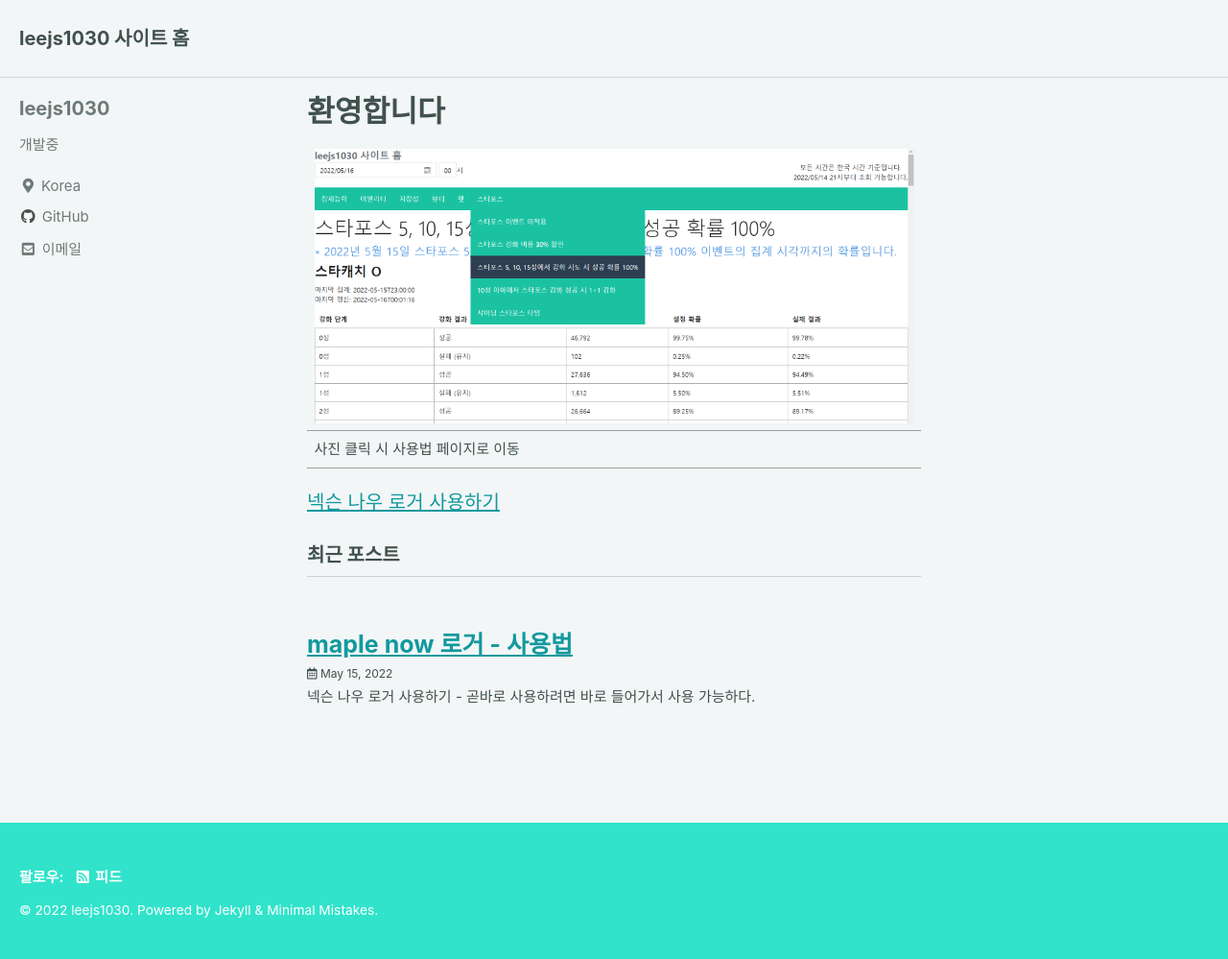
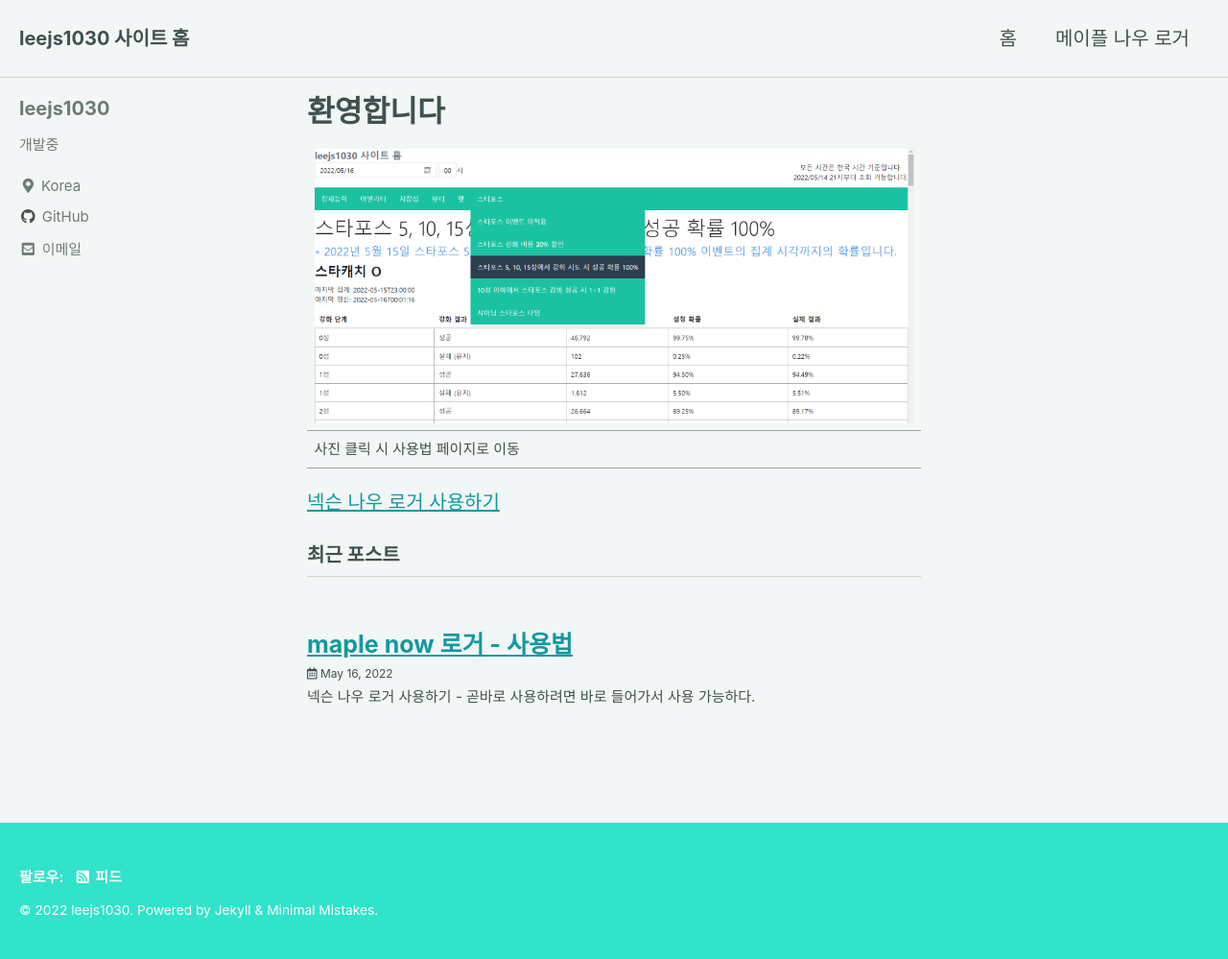
Before and after one commit to leejs1030/leejs1030.github.io, a Jekyll site: the page built from index.md, in a window 1280 px wide. Shown: the whole page at 96% size. Built offline with Jekyll 4.4.1, drawn with Linux system fonts in a browser that asks for light colours; cached includes are drawn as plain includes.

Commit message:
네비게이션 강화

```diff
--- a/_config.yml
+++ b/_config.yml
@@ -188,7 +188,7 @@
 permalink: /:categories/:title/
 paginate: 5 # amount of posts to show
 paginate_path: /page:num/
-timezone: # https://en.wikipedia.org/wiki/List_of_tz_database_time_zones
+timezone: Asia/Seoul # https://en.wikipedia.org/wiki/List_of_tz_database_time_zones
 
 
 # Plugins (previously gems:)
--- a/_data/navigation.yml
+++ b/_data/navigation.yml
@@ -1,5 +1,9 @@
 # main links
 main:
+  - title: '홈'
+    ufl: /
+  - title: "메이플 나우 로거"
+    url: /maplenow-logger
 #  - title: "Quick-Start Guide"
 #    url: https://mmistakes.github.io/minimal-mistakes/docs/quick-start-guide/
 #   - title: "About"
--- a/_layouts/only-site-title.html
+++ b/_layouts/only-site-title.html
@@ -6,7 +6,7 @@
   <div class="masthead__inner-wrap">
     <div class="masthead__menu">
       <nav id="site-nav" class="greedy-nav">
-        <a class="site-title" href="/">leejs1030 사이트 홈</a>
+        <a class="site-title" href="/">leejs 1030 사이트 홈으로</a>
         <!-- <ul class="visible-links"></ul>
         <button class="greedy-nav__toggle hidden" type="button" count="0">
           <span class="visually-hidden">토글 메뉴</span>
```
